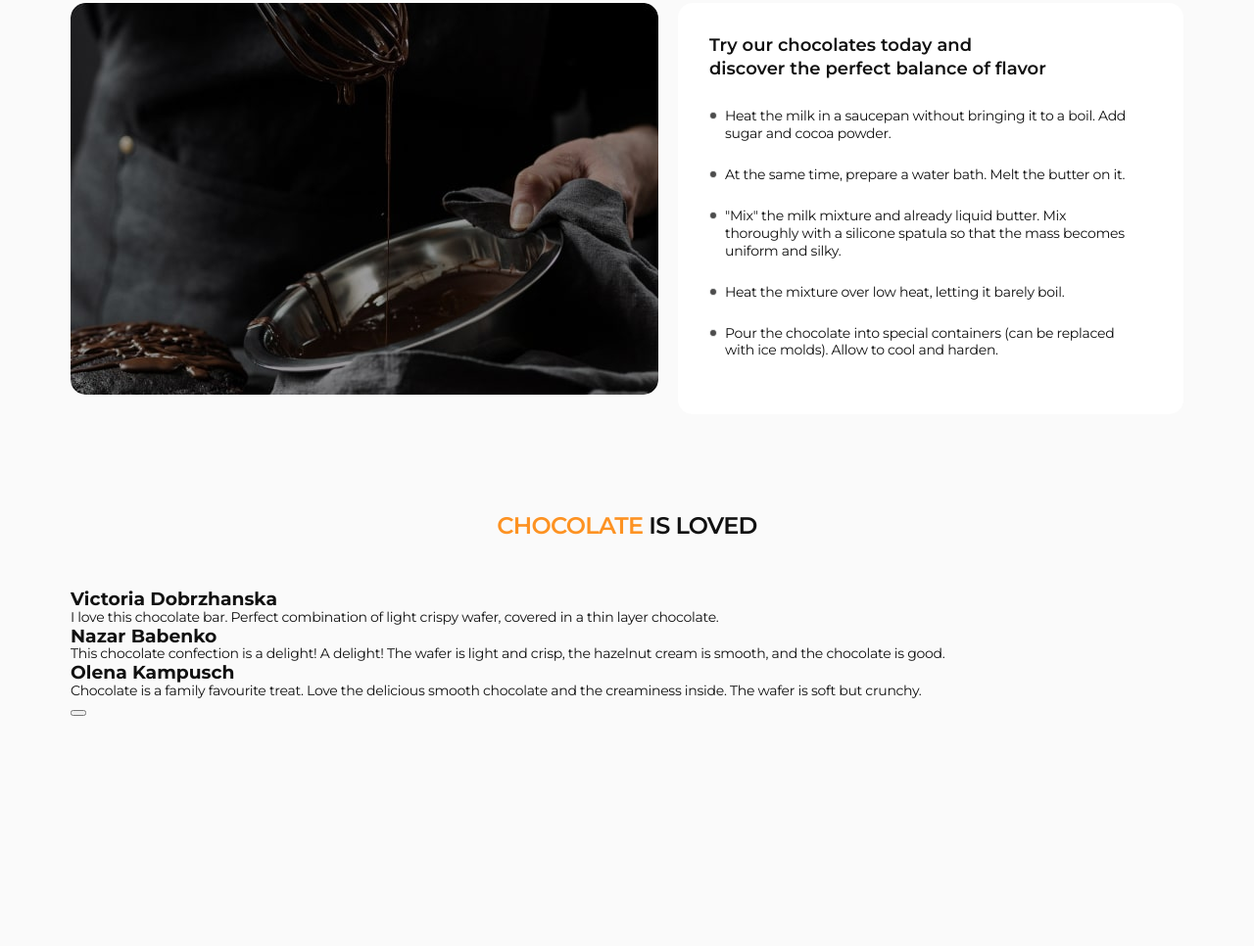
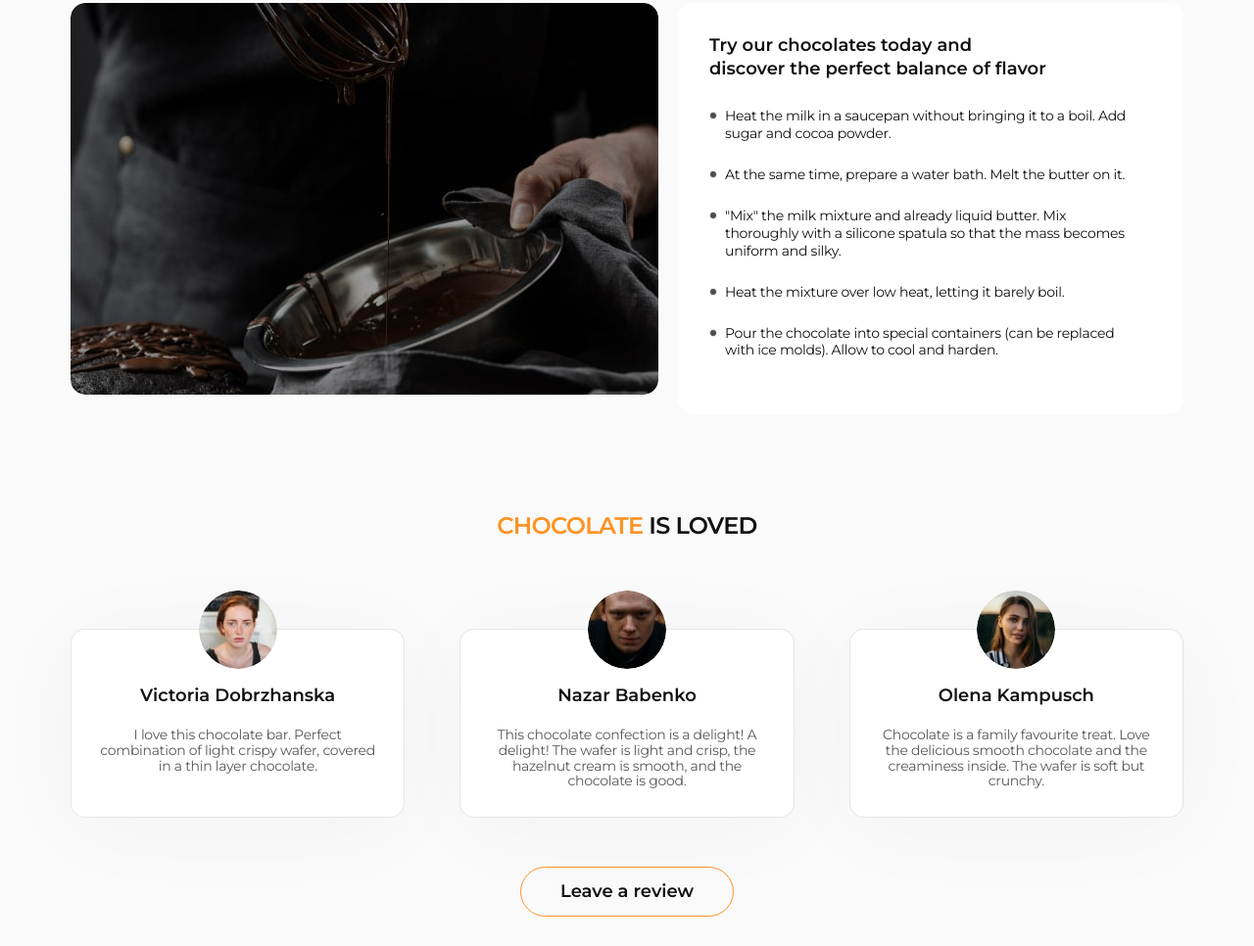
Before and after one commit to Diamond-FoxUA/Simply-Chocolate, a plain HTML site: page index.html in a window 1280 px wide. Shown: the part 1831-2797 px from the top of the page at 98% size. Before the commit the page ends 2663 px from the top, so only its background shows below. Drawn offline with nearby package versions, Linux system fonts and the light colour scheme.

Commit message:
add testimonials section

```diff
--- a/css/main.css
+++ b/css/main.css
@@ -203,6 +203,7 @@ h1 {
 /* === hero === */
 
 .hero {
+    max-width: 1200px;
     padding: 0 72px;
     background-color: var(--violet);
     background-image:linear-gradient(rgba(30, 24, 35, 0.4),
@@ -211,7 +212,7 @@ h1 {
     background-repeat: no-repeat;
     background-size: cover;
     border-radius: 30px;
-    margin-bottom: 72px;
+    margin: 0 auto 72px auto;
 }
 
 .hero-container {
@@ -487,3 +488,71 @@ h1 {
 .testimonials .container {
     padding: 0;
 }
+
+.testimonials .section-heading {
+    margin-bottom: 91px;
+}
+
+.testimonials-list {
+    display: flex;
+    gap: 56px;
+}
+
+.testimonials-list-item {
+    position: relative;
+    width: calc((100% - 56px) / 3);
+    background-color: var(--white);
+    border: 1px solid rgba(17, 17, 17, 0.1);;
+    border-radius: 15px;
+    box-shadow: 0 9px 100px 0 rgba(17, 17, 17, 0.03);
+    padding: 56px 24px 28px;
+}
+
+.testimonials-list-heading {
+    font-weight: 600;
+    font-size: 18px;
+    line-height: 1.3;
+    text-align: center;
+    color: var(--black);
+
+    margin-bottom: 20px;
+}
+
+.testimonials .paragraph {
+    color: rgba(17, 17, 17, 0.7);
+    text-align: center;
+}
+
+.review-btn {
+    font-weight: 600;
+    font-size: 18px;
+    color: var(--black);
+    background-color: transparent;
+    border: 1px solid var(--orange);
+    border-radius: 100px;
+    padding: 14px 40px;
+    margin: 50px auto 0 auto;
+
+    transition: color 250ms ease-in-out,
+                background-color 250ms ease-in-out;
+}
+
+.review-btn:hover {
+    color: var(--white);
+    background-color: var(--orange);
+}
+
+.list-wrapper {
+    display: flex;
+    flex-direction: column;
+}
+
+.profile-img {
+    position: absolute;
+    top: 0;
+    left: 50%;
+    width: 80px;
+    height: 80px;
+    border-radius: 100%;
+    transform: translate(-50%, -50%);
+}
--- a/css/media.css
+++ b/css/media.css
@@ -1,7 +1,6 @@
 @media screen and (min-resolution: 2x) {
-    hero {
-        background-image: linear-gradient(rgba(30, 24, 35, 0.4),
-                rgba(30, 24, 35, 0.4)),
-            url(../images/hero/hero-background@2x-min.jpg);
+    .hero {
+        background-image: linear-gradient(rgba(30, 24, 35, 0.4), rgba(30, 24, 35, 0.4)),
+                          url(../images/hero/hero-background@2x-min.jpg);
     }
 }
--- a/index.html
+++ b/index.html
@@ -193,26 +193,28 @@
     <section class="testimonials">
         <div class="container">
             <h2 class="section-heading"><span class="accent">chocolate</span> is loved</h2>
+            <div class="list-wrapper">
                 <ul class="testimonials-list">
                     <li class="testimonials-list-item">
-                    <img src="" alt="" class="profile-img">
+                        <img src="./images/testimonials/profile-1-min.jpg" alt="" class="profile-img">
                         <h3 class="testimonials-list-heading">Victoria Dobrzhanska</h3>
                         <p class="paragraph">I love this chocolate bar. Perfect combination of light crispy wafer, covered in a thin layer chocolate.</p>
                     </li>
                     <li class="testimonials-list-item">
-                    <img src="" alt="" class="profile-img">
+                        <img src="./images/testimonials/profile-2-min.jpg" alt="" class="profile-img">
                         <h3 class="testimonials-list-heading">Nazar Babenko</h3>
                         <p class="paragraph">This chocolate confection is a delight! A delight! The wafer is light and crisp, the hazelnut cream is smooth, and the
                         chocolate is good.</p>
                     </li>
                     <li class="testimonials-list-item">
-                    <img src="" alt="" class="profile-img">
+                        <img src="./images/testimonials/profile-3-min.jpg" alt="" class="profile-img">
                         <h3 class="testimonials-list-heading">Olena Kampusch</h3>
                         <p class="paragraph">Chocolate is a family favourite treat. Love the delicious smooth chocolate and the creaminess inside. The wafer is soft
                         but crunchy.</p>
                     </li>
                 </ul>
-            <button type="button"></button>
+                <button type="button" class="testimonials-btn review-btn">Leave a review</button>
+            </div>
         </div>
     </section>
 
```
Also changed, not shown: images/testimonials/profile-1-min.jpg (added), images/testimonials/profile-2-min.jpg (added), images/testimonials/profile-3-min.jpg (added), 2 other files. Lines whose indentation alone changed are shown as unchanged.
